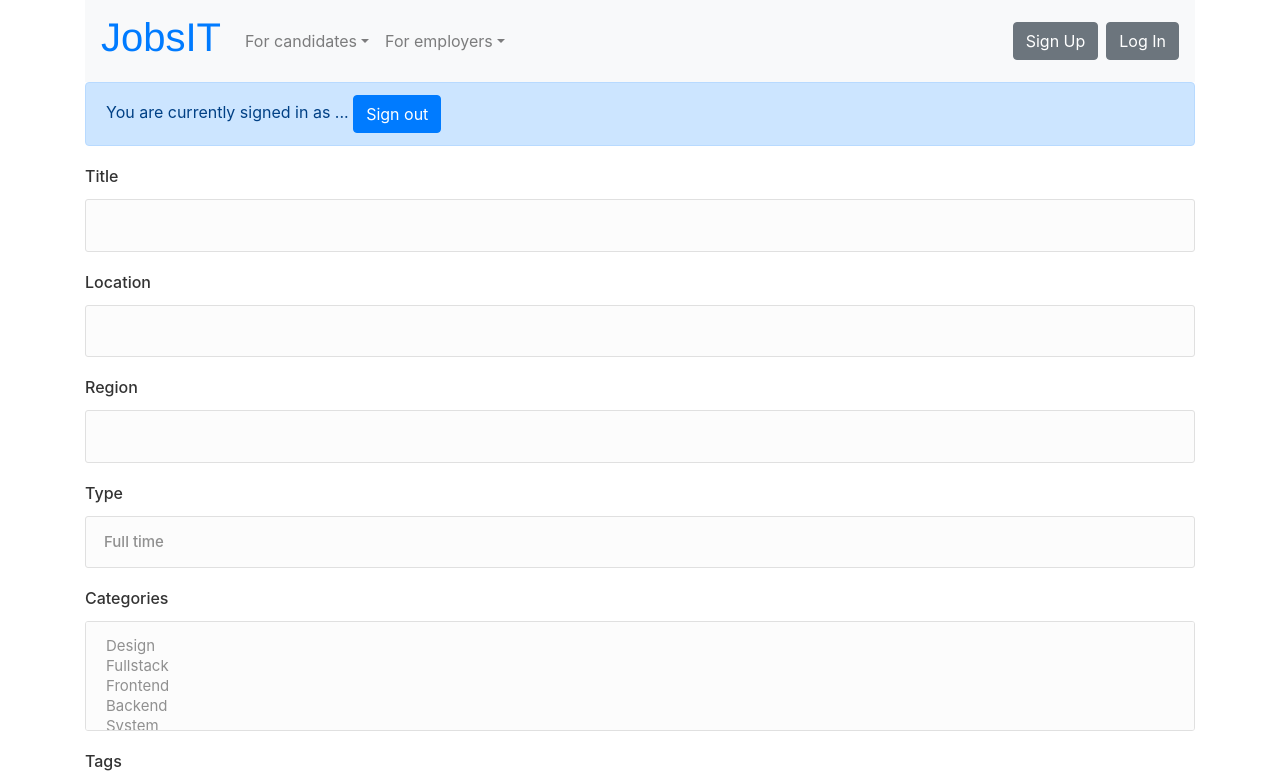
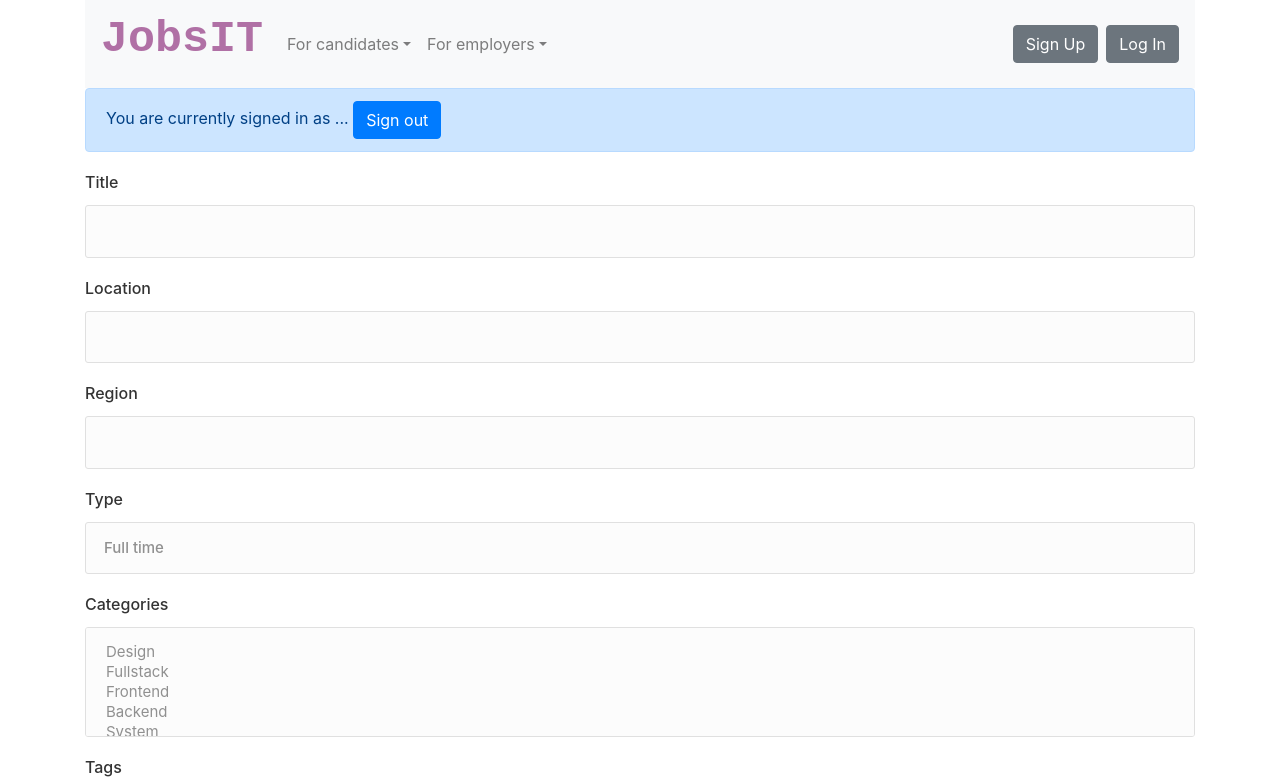
Before and after one commit to aminedammak/Jobs_website, a React (Create React App) app: page /post-a-job in a window 1280 px wide. Shown: the top 783 px of the page. Built offline with nearby package versions, Linux system fonts and the light colour scheme.

Commit message:
created the candidates context

```diff
--- a/src/App.js
+++ b/src/App.js
@@ -3,7 +3,7 @@ import Header from "./components/Header/Header";
 import { BrowserRouter as Router, Switch, Route, Redirect } from "react-router-dom";
 import JobsList from './components/JobsList';
 import JobDetails from './components/JobDetails';
-import Candidates from './components/Candidates';
+import Candidates from './components/CandidatesList';
 import { Container } from 'react-bootstrap';
 import PostAJob from './components/PostAJob';
 
--- a/src/components/Candidates.js
+++ /dev/null
@@ -1,11 +0,0 @@
-import React, { Component } from 'react';
-
-export default class Candidates extends Component {
-    render() {
-        return (
-            <div>
-                <h2>List of candidates</h2>
-            </div>
-        )
-    }
-}
--- /dev/null
+++ b/src/components/CandidatesList.js
@@ -0,0 +1,16 @@
+import React, { Component, useContext } from 'react';
+import { CandidatesContext } from '../contexts/CandidatesContext';
+
+
+export default function CandidatesList() {
+
+    const context = useContext(CandidatesContext);
+
+    const { candidates } = context;
+
+    return (
+        <div>
+            <h2>List of candidates {candidates.length}</h2>
+        </div>
+    )
+}
--- a/src/components/Header/Navigation.js
+++ b/src/components/Header/Navigation.js
@@ -5,7 +5,7 @@ import { Link } from "react-router-dom";
 export default function Navigation() {
     return (
         <Navbar bg="light" expand="lg">
-            <Navbar.Brand><h1><Link to="/">JobsIT</Link></h1></Navbar.Brand>
+            <Navbar.Brand><h1><Link className="logo" to="/">JobsIT</Link></h1></Navbar.Brand>
             <Navbar.Toggle aria-controls="basic-navbar-nav" />
             <Navbar.Collapse id="basic-navbar-nav">
                 <Nav className="mr-auto">
--- /dev/null
+++ b/src/contexts/CandidatesContext.js
@@ -0,0 +1,18 @@
+import React, { useState } from 'react';
+
+export const CandidatesContext = React.createContext();
+
+const CandidatesContextProvider = function (props) {
+
+    const [candidates, setCandidates] = useState([]);
+
+    return (
+        <CandidatesContext.Provider value={{
+            candidates: candidates
+        }}>
+            {props.children}
+        </CandidatesContext.Provider>
+    )
+}
+
+export { CandidatesContextProvider };
--- a/src/index.css
+++ b/src/index.css
@@ -13,3 +13,15 @@ h1, h2, h3, h4, h5, h6 {
 .job-list-item {
     margin-bottom: 30px;
 }
+
+.logo {
+    font-family: monospace;
+    font-weight: 600;
+    font-size: 45px;
+    color: #b070a5;
+    text-decoration: none;
+
+}
+.logo:hover {
+    text-decoration: none;
+}
--- a/src/index.js
+++ b/src/index.js
@@ -3,9 +3,12 @@ import ReactDOM from 'react-dom';
 import App from './App';
 import 'bootstrap/dist/css/bootstrap.min.css';
 import { JobContextProvider } from "./contexts/JobContext";
+import { CandidatesContextProvider } from "./contexts/CandidatesContext";
 import "./index.css";
 
 ReactDOM.render(
-    <JobContextProvider>
-        <App />
-    </JobContextProvider>, document.getElementById('root'));
+    <CandidatesContextProvider>
+        <JobContextProvider>
+            <App />
+        </JobContextProvider>
+    </CandidatesContextProvider>, document.getElementById('root'));
```
